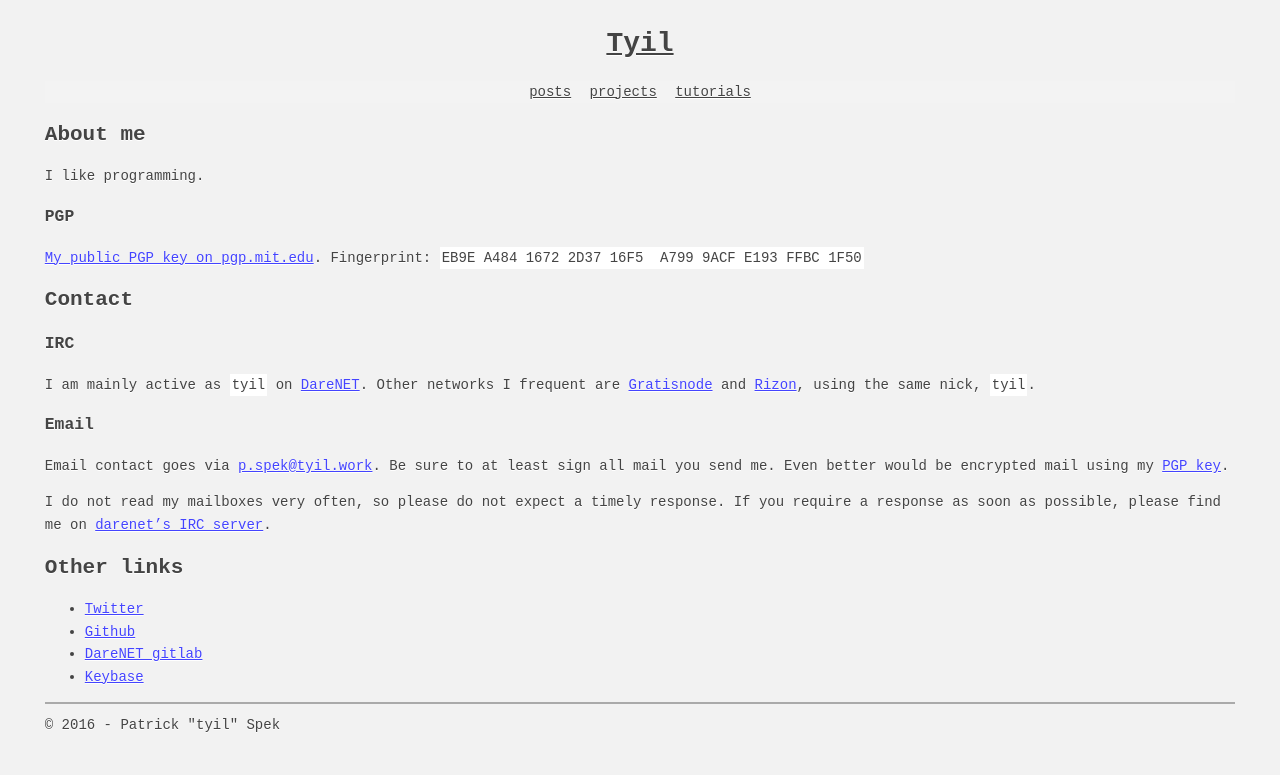
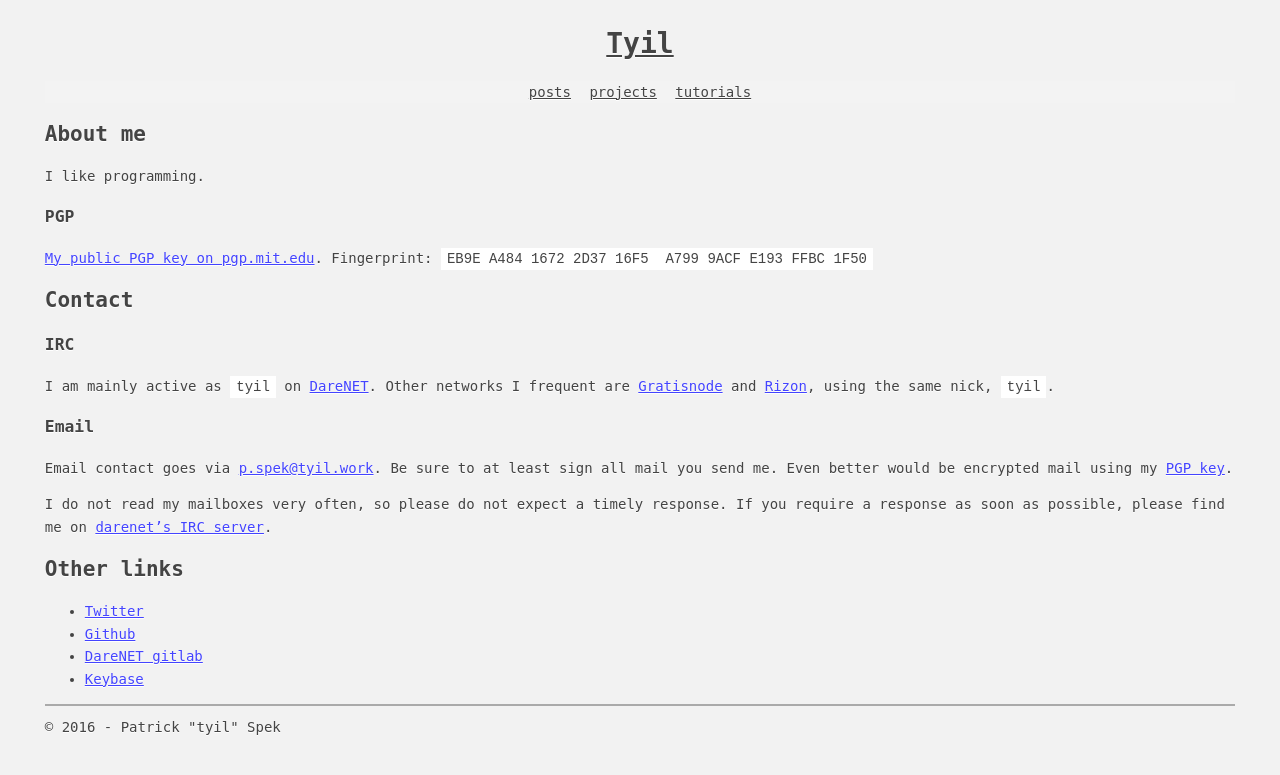
Before and after one commit to Tyil/website, a Jekyll site: the page built from index.md, in a window 1280 px wide. Shown: the top 775 px of the page. Built offline with Jekyll 4.4.1, drawn with Linux system fonts in a browser that asks for light colours; Markdown is read by kramdown in place of the engine named in the settings.

Commit message:
Update style

```diff
--- a/_includes/header.html
+++ b/_includes/header.html
@@ -1,6 +1,6 @@
-<header>
+<header id="site-header">
 	<h1>
-		<a class="site-title" href="{{ site.baseurl }}/">
+		<a href="{{ site.baseurl }}/">
 			{{ site.title }}
 		</a>
 	</h1>
--- a/_layouts/post.html
+++ b/_layouts/post.html
@@ -4,7 +4,7 @@ layout: default
 
 <article>
 	<header>
-		<h1 class="post-title" itemprop="name headline">
+		<h1 itemprop="name headline">
 			{{ page.title }}
 		</h1>
 	</header>
--- a/css/main.scss
+++ b/css/main.scss
@@ -3,25 +3,51 @@
 ---
 @charset "utf-8";
 
-// base shamelessly copied from https://illusional.me/
+// main body
 body {
 	margin: 2% auto;
 	background: #f2f2f2;
 	color: #444444;
-	font-family: 'Courier New', 'Monospace';
+	font-family: 'Monospace';
 	font-size: 14px;
 	line-height: 1.6;
 	text-shadow: 0 1px 0 #ffffff;
 	max-width: 93%;
 }
 
-code {
-	display: inline-block;
-	background: white;
-	white-space: pre;
-	padding: 0 2px;
+// site layout
+header#site-header {
+	h1, nav {
+		text-align: center;
+	}
+
+	a {
+		color: inherit;
+	}
 }
 
+nav {
+	ul {
+		list-style:none;
+		background-color:#f3f3f3;
+		text-align:center;
+		padding:0;
+		margin:0;
+
+		li {
+			margin: 0 5px;
+			display: inline;
+		}
+	}
+}
+
+footer {
+	border-top: 2px solid #aaa;
+	padding-top: 10px;
+	margin-top: 10px;
+}
+
+// content tags
 a {
 	color: #4444ff;
 	text-decoration: underline;
@@ -31,45 +57,21 @@ a:hover {
 	text-decoration: none;
 }
 
+code {
+	display: inline-block;
+	background: white;
+	white-space: pre;
+	padding: 0 6px;
+}
+
 h1, h2 {
 	line-height: 1.3;
 }
 
-h1 {
-	text-align: center;
-}
-
-header a {
-	color: inherit;
-}
-
-nav {
-	text-align: center;
-}
-
-nav ul {
-	list-style:none;
-	background-color:#f3f3f3;
-	text-align:center;
-	padding:0;
-	margin:0;
-}
-
-nav ul li {
-	margin: 0 5px;
-	display: inline;
-}
-
-footer {
-	border-top: 2px solid #aaa;
-	padding-top: 10px;
-	margin-top: 10px;
-}
-
 table {
 	width: 100%;
+
+	th {
+		text-align: left;
+	}
 }
-
-table th {
-	text-align: left;
-}
```
